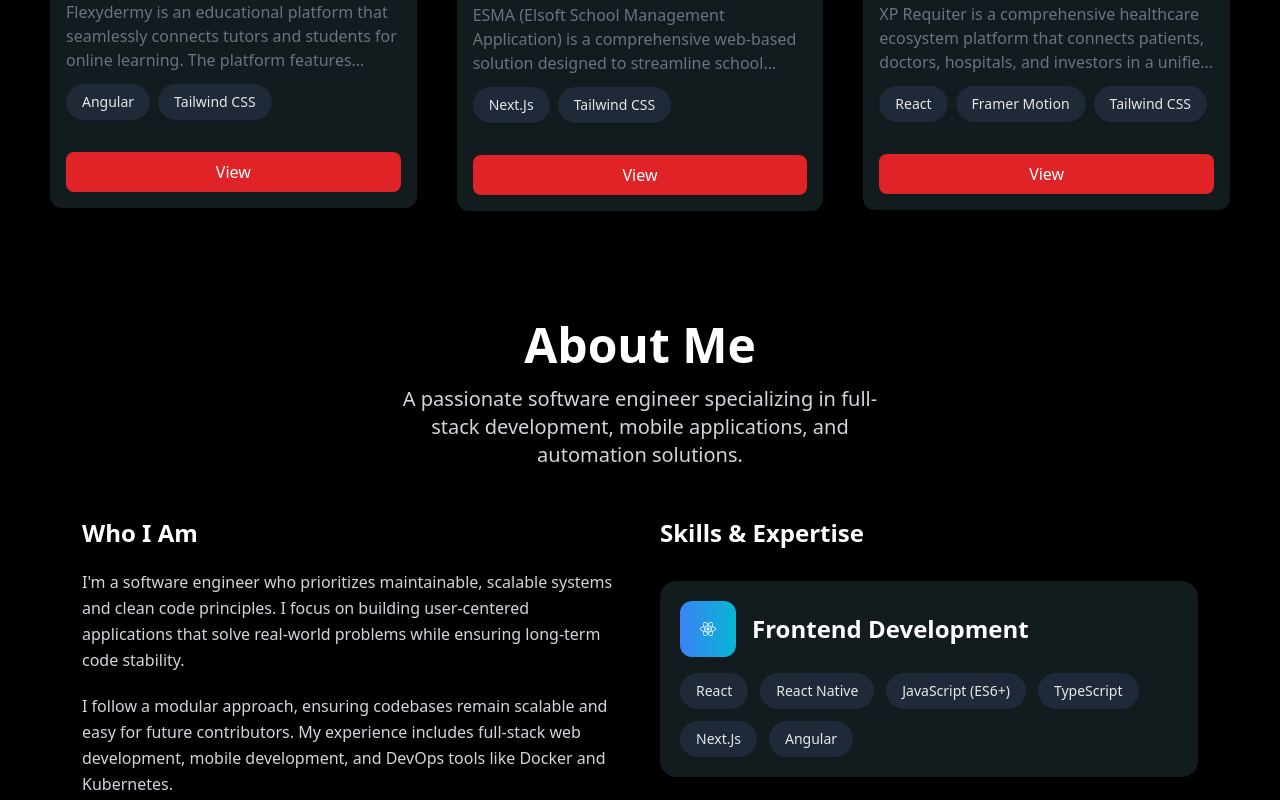
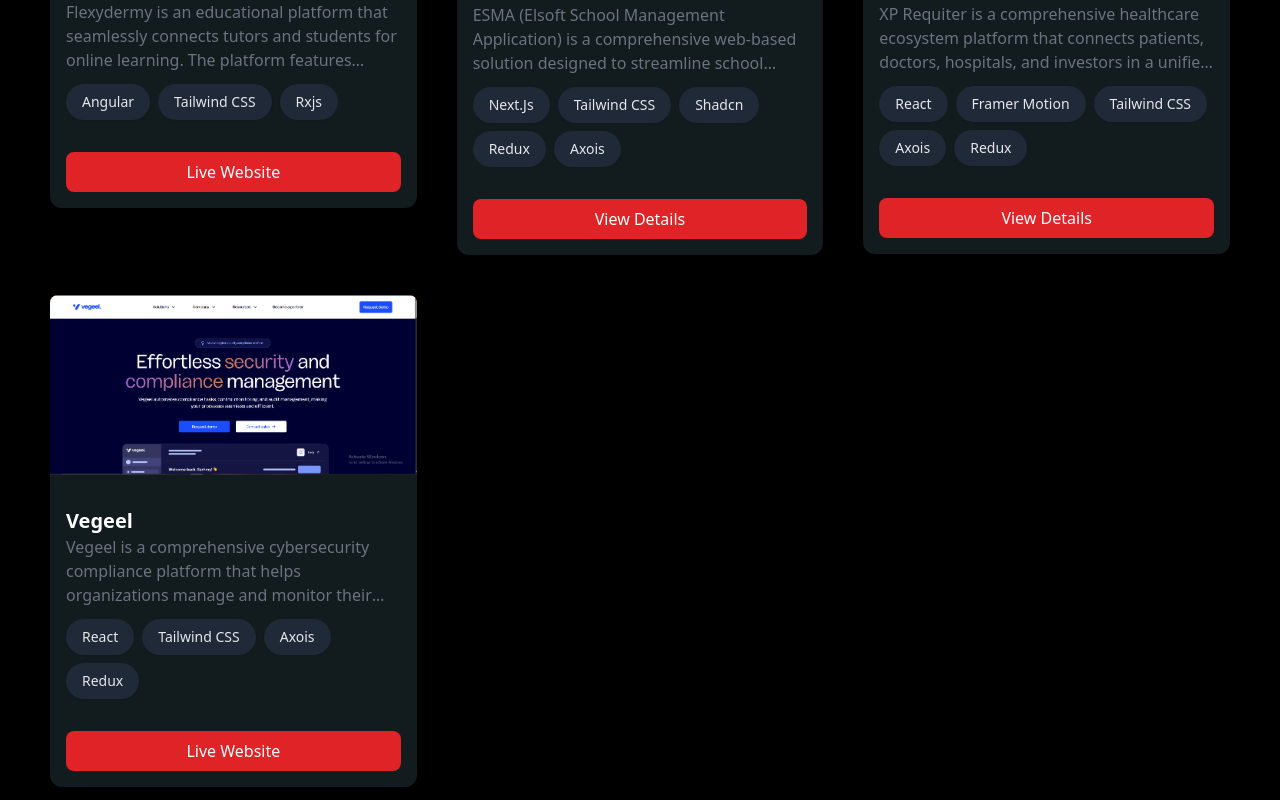
Before and after one commit to EseigbeSamuel/portfolio, a Next.js app: page / in a window 1280 px wide. Shown: the part 1200-2000 px from the top of the page. Built offline with nearby package versions, Linux system fonts and the light colour scheme.

Commit message:
completed

```diff
--- a/src/components/ProjectCard.tsx
+++ b/src/components/ProjectCard.tsx
@@ -59,12 +59,12 @@ export default function ProjectCard({
       <section className="p-4">
         {link ? (
           <Button
-            label="View"
+            label="Live Website"
             fullWidth={true}
             onClick={() => window.open(link, "_blank")}
           />
         ) : onClick ? (
-          <Button label="View" fullWidth={true} onClick={onClick} />
+          <Button label="View Details" fullWidth={true} onClick={onClick} />
         ) : null}
       </section>
     </div>
--- a/src/data/data.tsx
+++ b/src/data/data.tsx
@@ -5,9 +5,10 @@ import { StaticImageData } from "next/image";
 import flexyermy from "@/assest/images/flexydermy.png";
 import xp from "@/assest/images/xp.png";
 import esma from "@/assest/images/esma.png";
+import vegeel from "@/assest/images/vegeel.png";
 
 export const navitems = [
-  { path: "#hero", label: "Home" },
+  { path: "#home", label: "Home" },
   { path: "#project", label: "Projects" },
   { path: "#about", label: "About" },
   { path: "#contact", label: "Contact" },
@@ -32,21 +33,27 @@ export const projectData: projectProps[] = [
     image: flexyermy,
     title: "flexydemy",
     desc: "Flexydermy is an educational platform that seamlessly connects tutors and students for online learning. The platform features integrated video calling for live lectures, secure payment processing, and robust file management allowing users to upload and download course materials and documents. Flexydermy provides a complete virtual classroom experience, enabling efficient knowledge transfer between educators and learners in a unified environment.",
-    tech: ["angular", "tailwind CSS"],
+    tech: ["angular", "tailwind CSS", "rxjs"],
     link: "http://dev.flexydemy.com/",
   },
   {
     image: esma,
     title: "ESMA",
     desc: "ESMA (Elsoft School Management Application) is a comprehensive web-based solution designed to streamline school administration. The platform centralizes all academic operations, enabling schools to efficiently manage student records, attendance, grades, schedules, and faculty information. ESMA simplifies administrative workflows and provides a unified system for handling the complete spectrum of academic affairs",
-    tech: ["next.js", "tailwind CSS"],
-    link: "https://github.com/EseigbeSamuel",
+    tech: ["next.js", "tailwind CSS", "shadcn", "redux", "axois"],
   },
   {
     image: xp,
     title: "XP Requiter",
     desc: "XP Requiter is a comprehensive healthcare ecosystem platform that connects patients, doctors, hospitals, and investors in a unified network. The platform facilitates telemedicine consultations, secure payment processing, medical document management, and healthcare investment opportunities. XP Requiter creates a complete digital health infrastructure that streamlines patient care delivery while enabling strategic financial partnerships in the medical sector.",
-    tech: ["react", "framer motion", "tailwind CSS"],
+    tech: ["react", "framer motion", "tailwind CSS", "axois", "redux"],
+  },
+  {
+    image: vegeel,
+    title: "Vegeel",
+    desc: "Vegeel is a comprehensive cybersecurity compliance platform that helps organizations manage and monitor their security posture. The application streamlines compliance workflows, automates security assessments, and provides real-time insights into regulatory requirements. Vegeel enables businesses to maintain adherence to industry standards while reducing compliance overhead through intelligent automation and centralized security management.",
+    tech: ["react", "tailwind CSS", "axois", "redux"],
+    link: "https://www.vegeel.com/",
   },
 ];
 
--- a/src/pages/Hero.tsx
+++ b/src/pages/Hero.tsx
@@ -39,9 +39,27 @@ export default function Hero() {
     return () => window.removeEventListener("resize", screensize);
   }, []);
 
+  // Download handler function
+  const handleDownloadResume = () => {
+    const link = document.createElement("a");
+    link.href = "/Eseigbe-Samuel-Osezele-Resume-2.pdf"; // Path to your PDF in the public folder
+    link.download = "Samuel_Eseigbe_Resume.pdf"; // Name for the downloaded file
+    document.body.appendChild(link);
+    link.click();
+    document.body.removeChild(link);
+  };
+
+  // Scroll to projects section
+  const handleViewProjects = () => {
+    const projectSection = document.getElementById("project");
+    if (projectSection) {
+      projectSection.scrollIntoView({ behavior: "smooth" });
+    }
+  };
+
   return (
     <div
-      id="hero"
+      id="home"
       className=" min-h-[calc(100dvh-100px)] w-full max-w-[1440px] flex flex-col items-center justify-center gap-10"
     >
       {isMobile ? "" : <BackgroundBeams className="opacity-90 " />}
@@ -112,7 +130,7 @@ export default function Hero() {
           <Button
             label="View My Projects"
             size="large"
-            // ... other props
+            onClick={handleViewProjects}
           />
         </motion.div>
         <motion.div variants={itemVariants}>
@@ -120,7 +138,7 @@ export default function Hero() {
             label="Download Resume"
             size="large"
             variant="secondary"
-            // ... other props
+            onClick={handleDownloadResume}
           />
         </motion.div>
       </motion.section>
```
Also changed, not shown: src/assest/images/vegeel.png (added), 1 other file (tests, documents, lock files or other folders).
